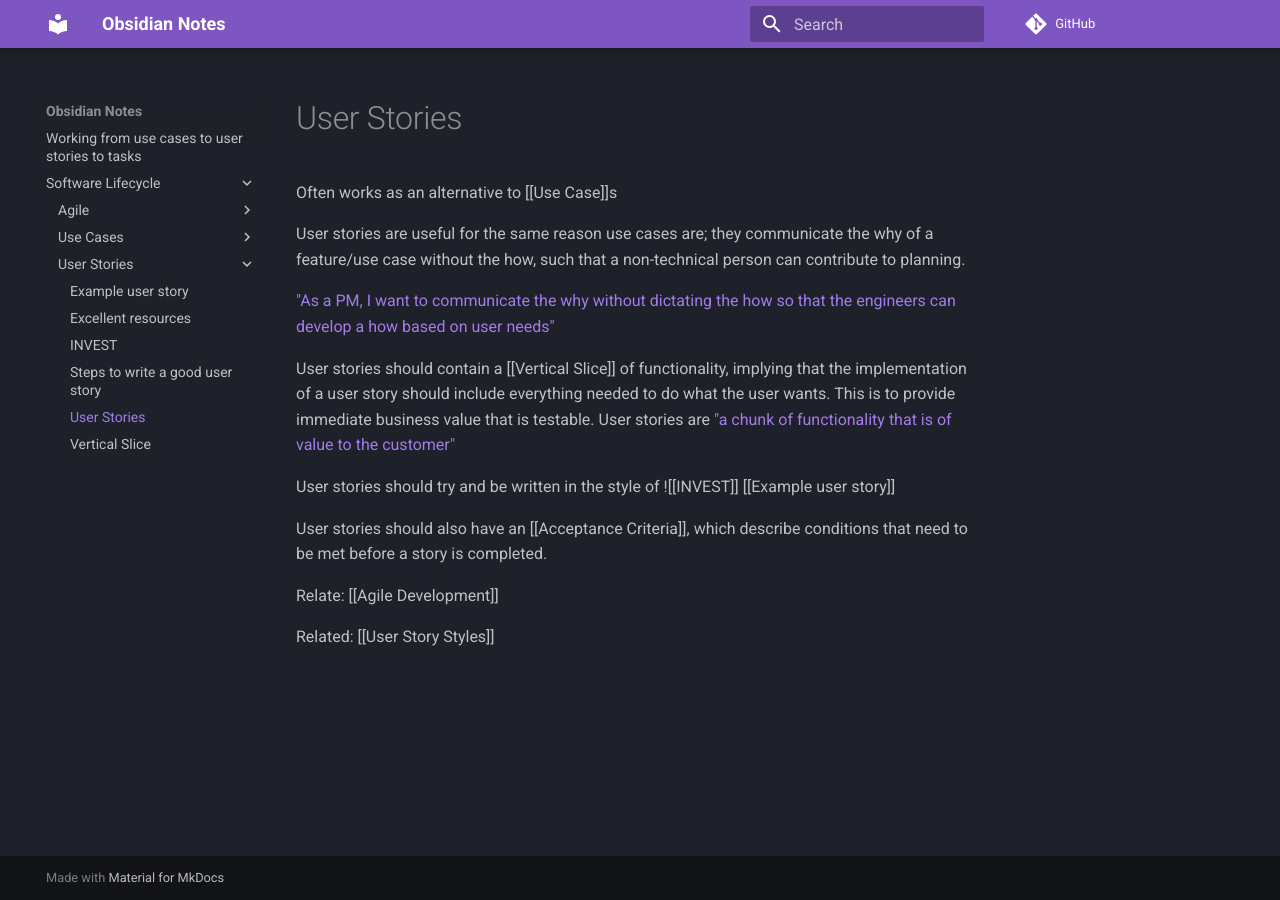
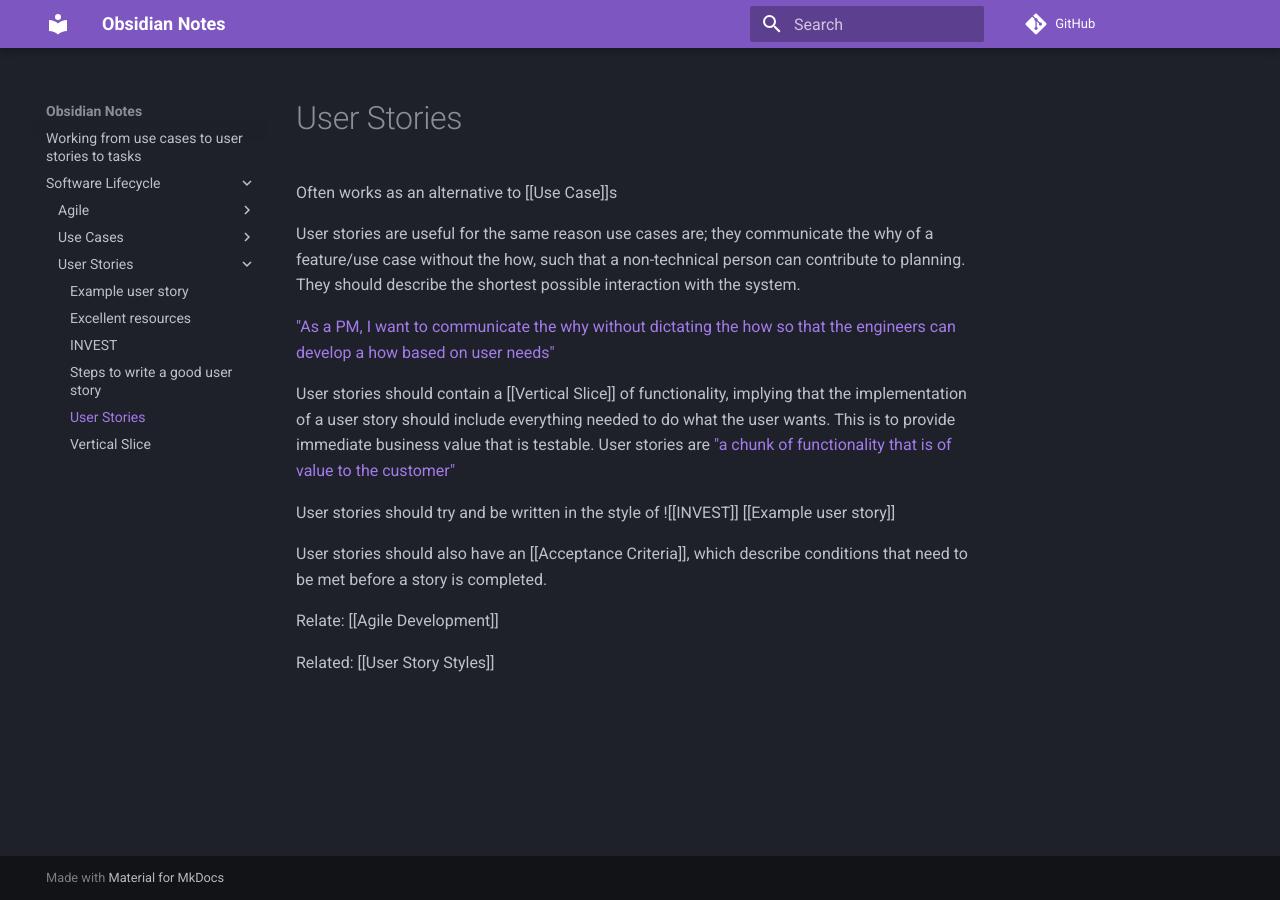
Before and after one commit to prchristie/Obsidian-Vault, an MkDocs documentation site: the page built from docs/Software Lifecycle/User Stories/User Stories.md, in a window 1280 px wide. Built offline with MkDocs 1.6.1 and Material for MkDocs 9.7.7, drawn with Linux system fonts in a browser that asks for light colours; some web fonts are replaced; comment, search, counter and statistics services are not loaded.

Commit message:
vault backup: 2022-08-24 11:54:33

```diff
--- a/docs/Software Lifecycle/User Stories/User Stories.md
+++ b/docs/Software Lifecycle/User Stories/User Stories.md
@@ -1,6 +1,6 @@
 Often works as an alternative to [[Use Case]]s
 
-User stories are useful for the same reason use cases are; they communicate the why of a feature/use case without the how, such that a non-technical person can contribute to planning.
+User stories are useful for the same reason use cases are; they communicate the why of a feature/use case without the how, such that a non-technical person can contribute to planning. They should describe the shortest possible interaction with the system.
 
 ["As a PM, I want to communicate the why without dictating the how so that the engineers can develop a how based on user needs"](https://www.reddit.com/r/ProductManagement/comments/su7u0v/user_stories_love_them_hate_them_using_them_using/)
 
```
